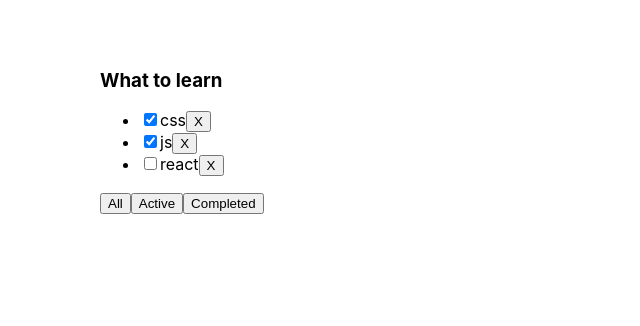
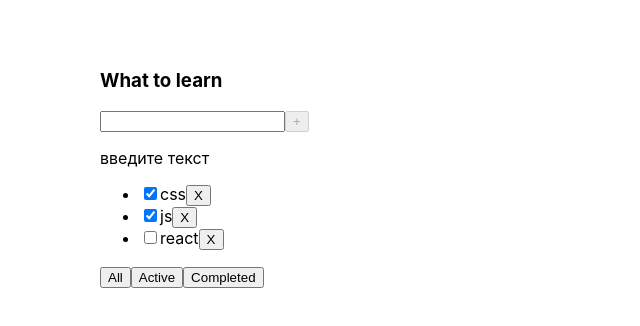
Before and after one commit to vaxich/todolist_with_class, a React (Create React App) app: page / in a window 1280 px wide. Shown: the top 326 px of the page, without its empty margins (0-640 px from the left). Built offline with nearby package versions, Linux system fonts and the light colour scheme.

Commit message:
done 3 lesson

```diff
--- a/src/App.tsx
+++ b/src/App.tsx
@@ -3,24 +3,54 @@ import React, { useState } from 'react';
 import './App.css';
 import { TaskType, Todolist } from './Todolist';
 
+
+export type FilterValueType = "All" | "Active" | "Completed"
+
 const App = () => {
 
   const todolistTitle = "What to learn";
 
-  const [tasks, setTasks] = useState(
+  const [filter, setFilter] = useState<FilterValueType>("All")
+
+  const [tasks, setTasks] = useState<Array<TaskType>>(
     [
-      { id: 1, title: "css", isDone: true },
-      { id: 2, title: "js", isDone: true },
-      { id: 3, title: "react", isDone: false },
+      { id: crypto.randomUUID(), title: "css", isDone: true },
+      { id: crypto.randomUUID(), title: "js", isDone: true },
+      { id: crypto.randomUUID(), title: "react", isDone: false },
     ]
   )
 
-  const removeTask = (id: number) => {
+  const removeTask = (id: string) => {
 
     let taskForTodolist = tasks.filter(task => task.id !== id);
     setTasks(taskForTodolist)
 
 
+  }
+
+const addTask = (title: string) => {
+  const newTask: TaskType = {
+    id: crypto.randomUUID(),
+    title: title,
+    isDone: false
+  }
+
+  const nextState:Array<TaskType> = [ newTask, ... tasks]
+  setTasks(nextState)
+}
+
+  const changeFilter = (value: FilterValueType) => {
+    setFilter(value)
+
+  }
+
+  let filteredTasks = tasks;
+
+  if (filter === "Active") {
+    filteredTasks = tasks.filter(task => task.isDone === false)
+  }
+  if (filter === "Completed") {
+    filteredTasks = tasks.filter(task => task.isDone === true)
   }
 
 
@@ -31,8 +61,10 @@ const App = () => {
     <div className="App">
       <Todolist
         title={todolistTitle}
-        tasks={tasks}
+        tasks={filteredTasks}
         removeTask={removeTask}
+        changeFilter={changeFilter}
+        addTask={addTask}
       />
 
     </div>
--- a/src/Todolist.tsx
+++ b/src/Todolist.tsx
@@ -1,23 +1,52 @@
+import { ChangeEvent, ChangeEventHandler, KeyboardEvent, useState } from "react"
+import { FilterValueType } from "./App"
+
 type PropsType = {
     title: string
     tasks: Array<TaskType>
-    removeTask: (id: number) => void
+    removeTask: (id: string) => void
+    changeFilter: (value: FilterValueType) => void
+    addTask: (title: string) => void
 }
 
 export type TaskType = {
-    id: number
+    id: string
     title: string
     isDone: boolean
 }
 
 export const Todolist = (props: PropsType) => {
 
+    const [newTitle, setNewTitle] = useState("");
+
+    let isAddTaskBtnDisabled = newTitle.length > 15 || newTitle.length ===  0
+
+
+
+    const userMessageStartTyping = newTitle.length === 0 && <p >введите текст</p>
+    const userMessageLenghtsTitle = newTitle.length > 15 && <p style={{ color: "red" }}>Your message is long</p>
+
+
+
+    const addTaskHaldler = (newTitle: string) => {
+        props.addTask(newTitle)
+        setNewTitle("")
+    }
+
+    const onChangeHandler = (e: ChangeEvent<HTMLInputElement>) => {
+        setNewTitle(e.currentTarget.value)
+    }
+    const onKeyDownHandler = (e:KeyboardEvent<HTMLInputElement>) => {
+        e.key === "Enter" && !isAddTaskBtnDisabled && addTaskHaldler(newTitle)
+    }
+
+
     const tasksList: Array<JSX.Element> = props.tasks.map(task => {
         return (
-            <li key ={task.id}>
+            <li key={task.id}>
                 <input type="checkbox" checked={task.isDone} />
                 <span>{task.title}</span>
-                <button onClick={ () => props.removeTask(task.id)}>X</button>
+                <button onClick={() => props.removeTask(task.id)}>X</button>
             </li>
         )
     })
@@ -26,15 +55,27 @@ export const Todolist = (props: PropsType) => {
         <div>
             <h3>{props.title}</h3>
             <div>
+                <input
+                    value={newTitle}
+                    onChange={onChangeHandler}
+                    onKeyDown={ onKeyDownHandler}
+                    />
+                <button
+                disabled={isAddTaskBtnDisabled}
+                onClick={() => addTaskHaldler(newTitle)}>+</button>
+                {userMessageStartTyping}
+            </div>
+            <div>
                 <ul>
                     {tasksList}
                 </ul>
                 <div>
-                    <button>All</button>
-                    <button>Active</button>
-                    <button>Completed</button>
+                    <button onClick={() => props.changeFilter("All")}>All</button>
+                    <button onClick={() => props.changeFilter("Active")}>Active</button>
+                    <button onClick={() => props.changeFilter("Completed")}>Completed</button>
                 </div>
 
+                {userMessageLenghtsTitle}
             </div>
         </div>
     )
```
